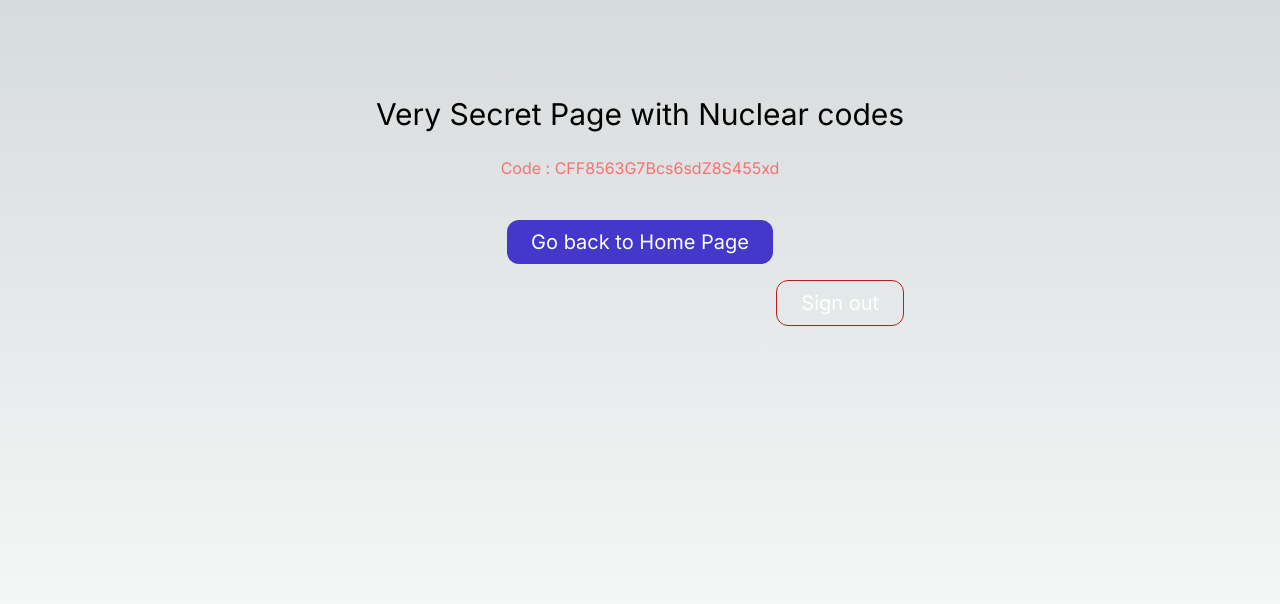
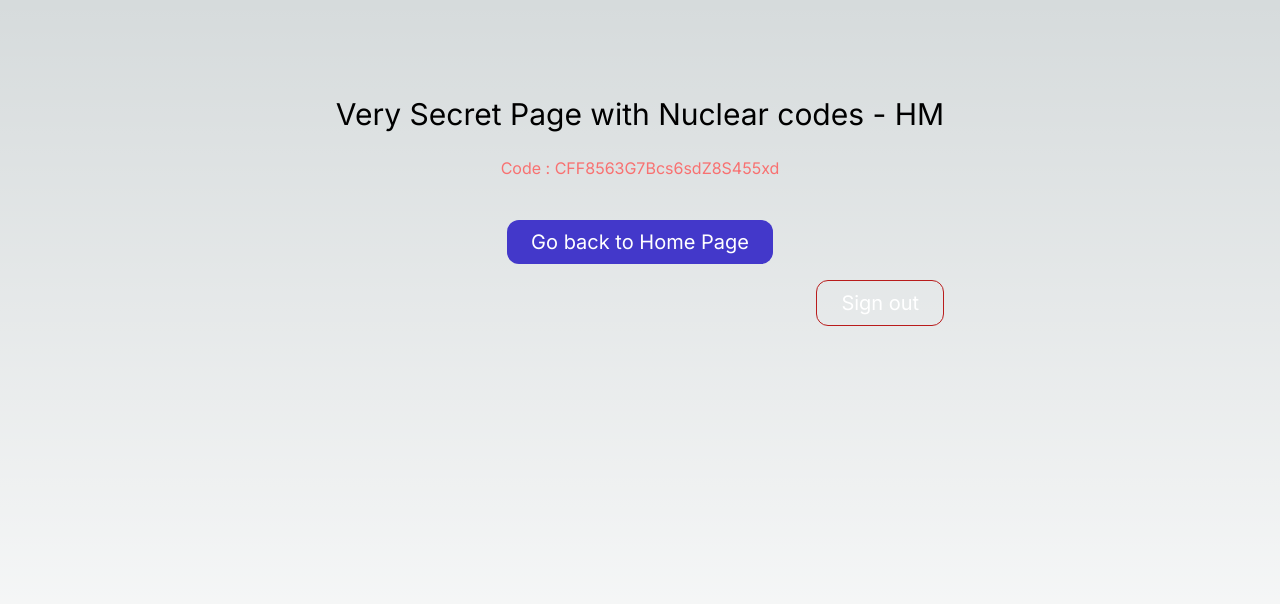
Before and after one commit to henocmusau/Next-Auth-connexion-page-and-securization, a Next.js app: page /admin in a window 1280 px wide. Shown: the top 604 px of the page. Built offline with nearby package versions, Linux system fonts and the light colour scheme.

Commit message:
Ready for first Stage to Vercel

```diff
--- a/app/admin/page.tsx
+++ b/app/admin/page.tsx
@@ -3,7 +3,7 @@ import LogoutButton from '../components/LogoutButton'
 export default function AdminPage() {
     return (
         <section className='flex flex-col items-center justify-center h-full text-left'>
-            <h1 className='text-3xl'>Very Secret Page with Nuclear codes</h1>
+            <h1 className='text-3xl'>Very Secret Page with Nuclear codes - HM</h1>
             <p className='my-6 text-red-400'>Code : CFF8563G7Bcs6sdZ8S455xd</p>
 
             <Link
--- a/package.json
+++ b/package.json
@@ -4,7 +4,7 @@
   "private": true,
   "scripts": {
     "dev": "next dev --port 3030",
-    "build": "next build --port 3030",
+    "build": "next build",
     "start": "next start",
     "lint": "next lint"
   },
```
